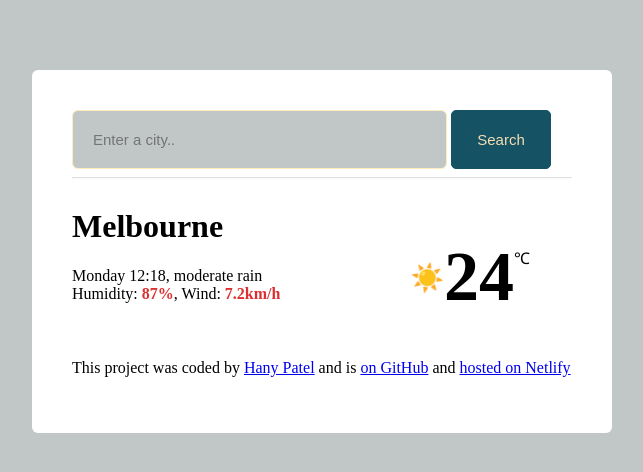
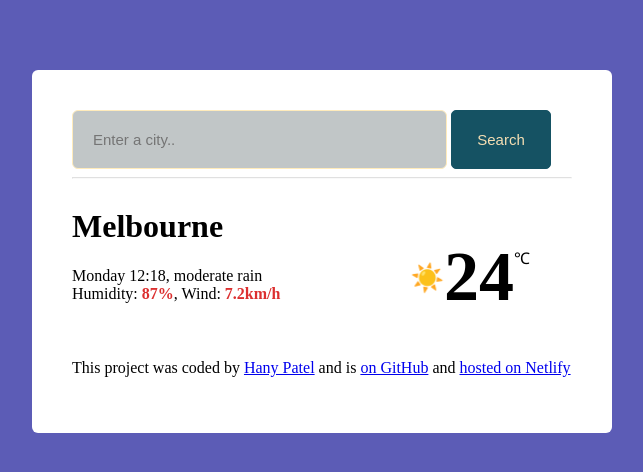
Before and after one commit to Hany23-code/weather-search-engine, a plain HTML site: page index.html in a window 1280 px wide. Shown: the whole page, without its empty margins (318-961 px from the left). Drawn offline with nearby package versions, Linux system fonts and the light colour scheme.

Commit message:
changed background color

```diff
--- a/index.css
+++ b/index.css
@@ -1,5 +1,5 @@
 body {
-  background-color: hsl(190, 5%, 77%);
+  background-color: rgb(92, 92, 182);
 }
 .container {
   max-width: 500px;
```
